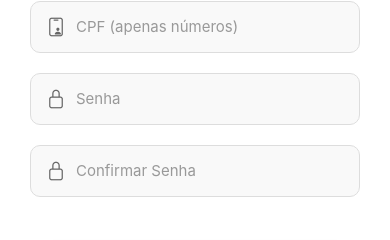
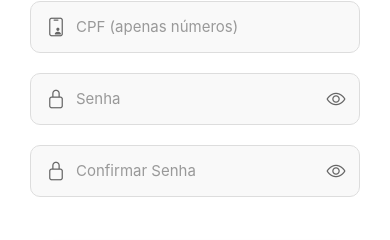
Before and after one commit to chines05/Sistema-Academico-de-Alunos-e-Notas, a React Native app in the folder frontend/: screen /Register in a window 390 px wide. Shown: the part 418-658 px from the top of the page. Built offline with nearby package versions, Linux system fonts and the light colour scheme.

Commit message:
[Front End] Feat: atualizar importações para caminhos relativos e melhorar a configuração do TypeScript

```diff
--- a/frontend/src/components/Header.tsx
+++ b/frontend/src/components/Header.tsx
@@ -1,5 +1,5 @@
 import { Image, StyleSheet, Text, View } from 'react-native'
-import { colors } from '../utils/colors'
+import { colors } from 'src/utils/colors'
 
 const Header = ({ title }: { title: string }) => {
   return (
--- a/frontend/src/components/Input.tsx
+++ b/frontend/src/components/Input.tsx
@@ -1,7 +1,13 @@
-import React from 'react'
-import { View, TextInput, Text, StyleSheet } from 'react-native'
+import React, { useState } from 'react'
+import {
+  View,
+  TextInput,
+  Text,
+  StyleSheet,
+  TouchableOpacity,
+} from 'react-native'
 import { Ionicons } from '@expo/vector-icons'
-import { colors } from '../utils/colors'
+import { colors } from 'src/utils/colors'
 
 interface InputProps {
   placeholder: string
@@ -22,8 +28,11 @@ const Input = ({
   onBlur,
   error,
   icon,
+  secureTextEntry = false,
   ...props
 }: InputProps) => {
+  const [showPassword, setShowPassword] = useState(false)
+
   return (
     <View style={styles.container}>
       <View style={[styles.inputContainer, error && styles.inputError]}>
@@ -42,9 +51,22 @@ const Input = ({
           onChangeText={onChangeText}
           onBlur={onBlur}
           style={[styles.input, error && styles.inputErrorText]}
+          secureTextEntry={secureTextEntry && !showPassword}
           {...props}
         />
-        {error && (
+        {secureTextEntry && (
+          <TouchableOpacity
+            onPress={() => setShowPassword(!showPassword)}
+            style={styles.eyeIcon}
+          >
+            <Ionicons
+              name={showPassword ? 'eye-off' : 'eye-outline'}
+              size={20}
+              color="#666"
+            />
+          </TouchableOpacity>
+        )}
+        {error && !secureTextEntry && (
           <Ionicons
             name="alert-circle"
             size={18}
@@ -88,6 +110,9 @@ const styles = StyleSheet.create({
   inputErrorText: {
     color: colors.vermelho,
   },
+  eyeIcon: {
+    marginLeft: 10,
+  },
   errorIcon: {
     marginLeft: 10,
   },
--- a/frontend/src/components/toast.tsx
+++ b/frontend/src/components/toast.tsx
@@ -2,7 +2,7 @@ import React from 'react'
 import { StyleSheet, Text, View } from 'react-native'
 import Toast from 'react-native-toast-message'
 import { Ionicons } from '@expo/vector-icons'
-import { colors } from '../utils/colors'
+import { colors } from 'src/utils/colors'
 
 export const toastConfig = {
   success: ({ text1, props, ...rest }: any) => (
--- a/frontend/src/pages/Login.tsx
+++ b/frontend/src/pages/Login.tsx
@@ -12,11 +12,11 @@ import {
 } from 'react-native'
 import { useForm, Controller } from 'react-hook-form'
 import { zodResolver } from '@hookform/resolvers/zod'
-import { loginSchema, LoginFormData } from '../schemas/loginSchema'
-import api from '../utils/api'
+import { loginSchema, LoginFormData } from 'src/schemas/loginSchema'
+import api from 'src/utils/api'
 import { useNavigation } from '@react-navigation/native'
-import Input from '../components/Input'
-import { colors } from '../utils/colors'
+import Input from 'src/components/Input'
+import { colors } from 'src/utils/colors'
 import { Ionicons } from '@expo/vector-icons'
 import Toast from 'react-native-toast-message'
 import * as Animatable from 'react-native-animatable'
@@ -79,7 +79,7 @@ const Login = () => {
       <View style={styles.content}>
         <Animatable.View animation="zoomIn" delay={200} style={styles.header}>
           <Image
-            source={require('../assets/imgs/logo-ifnmg-almenara.jpg')}
+            source={require('src/assets/imgs/logo-ifnmg-almenara.jpg')}
             style={styles.logo}
             resizeMode="contain"
           />
--- a/frontend/src/types/navigation.d.ts
+++ b/frontend/src/types/navigation.d.ts
@@ -1,5 +1,5 @@
 import { NativeStackScreenProps } from '@react-navigation/native-stack'
-import { UserType } from './types'
+import { UserType } from 'src/types/types'
 
 declare global {
   namespace ReactNavigation {
```
Also changed, not shown: frontend/src/app/routes/index.tsx (+4 -4 lines), frontend/src/pages/Disciplina.tsx (+4 -5 lines), frontend/src/pages/Home.tsx (+5 -6 lines), frontend/src/pages/Profile.tsx (+6 -7 lines), frontend/src/pages/Register.tsx (+4 -4 lines), frontend/tsconfig.json (+8 -2 lines).
